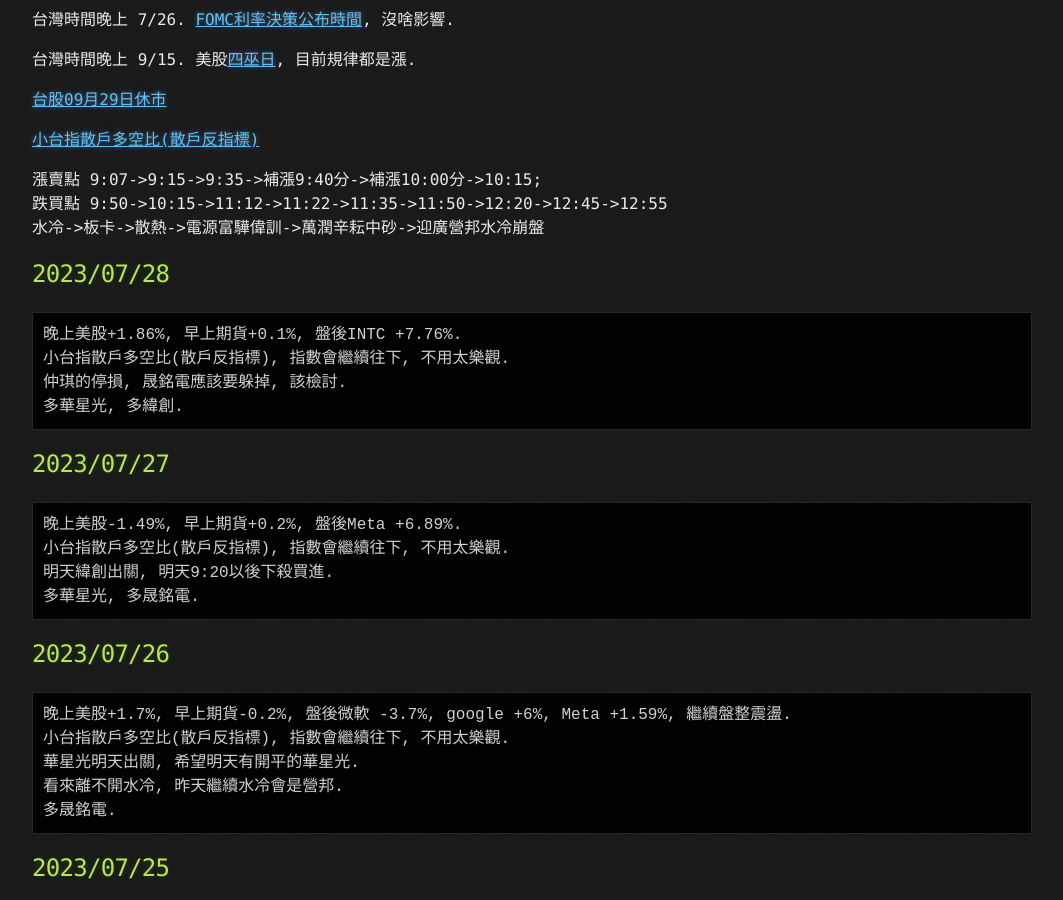
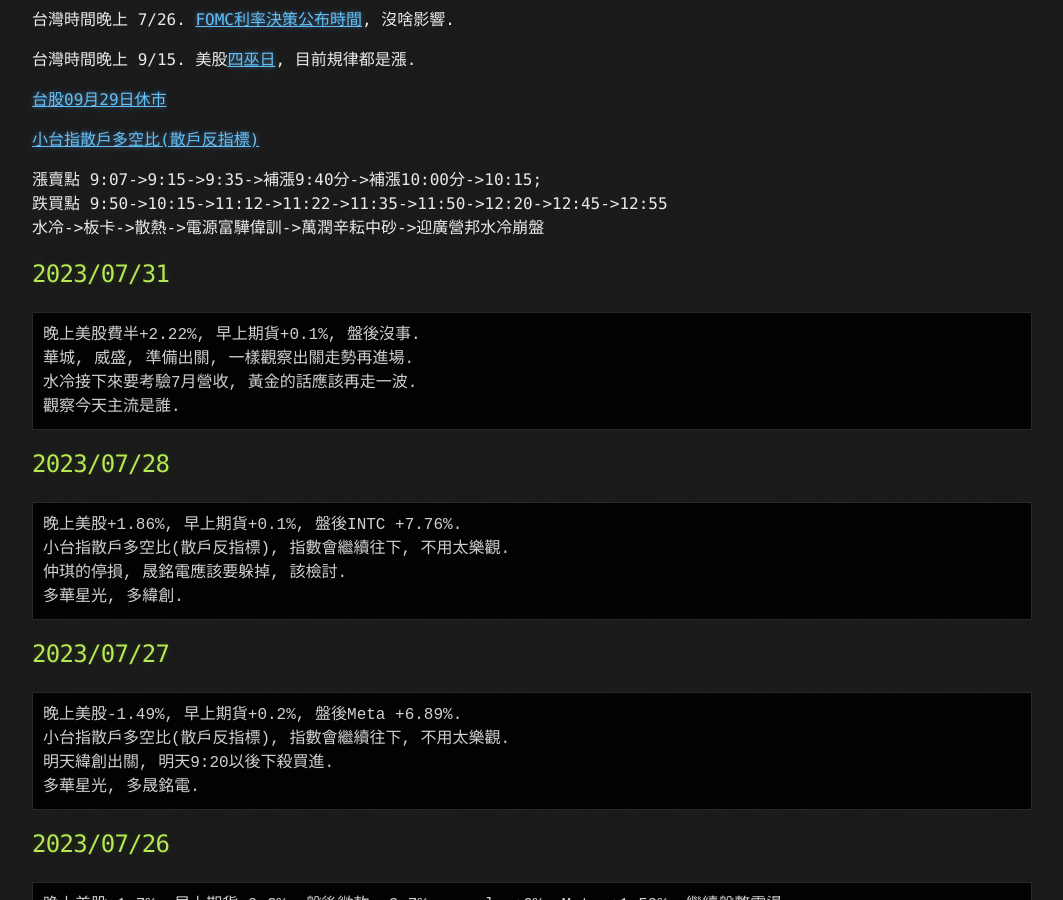
Before and after one commit to lepg5487/Stock_God, a Jekyll site: the page built from index.md, in a window 1280 px wide and 900 px high, scrolled down 370 px. Shown: the whole window, without its empty margins (108-1171 px from the left). Built offline with Jekyll 4.4.1, drawn with Linux system fonts in a browser that asks for light colours; our own code applies the rules of GitHub Pages for plain Markdown files.

Commit message:
Update index.md

````diff
--- a/index.md
+++ b/index.md
@@ -19,6 +19,14 @@
 漲賣點 9:07->9:15->9:35->補漲9:40分->補漲10:00分->10:15;
 跌買點 9:50->10:15->11:12->11:22->11:35->11:50->12:20->12:45->12:55
 水冷->板卡->散熱->電源富驊偉訓->萬潤辛耘中砂->迎廣營邦水冷崩盤
+
+## 2023/07/31
+```
+晚上美股費半+2.22%, 早上期貨+0.1%, 盤後沒事.
+華城, 威盛, 準備出關, 一樣觀察出關走勢再進場.
+水冷接下來要考驗7月營收, 黃金的話應該再走一波.
+觀察今天主流是誰.
+```
 
 ## 2023/07/28
 ```
````
